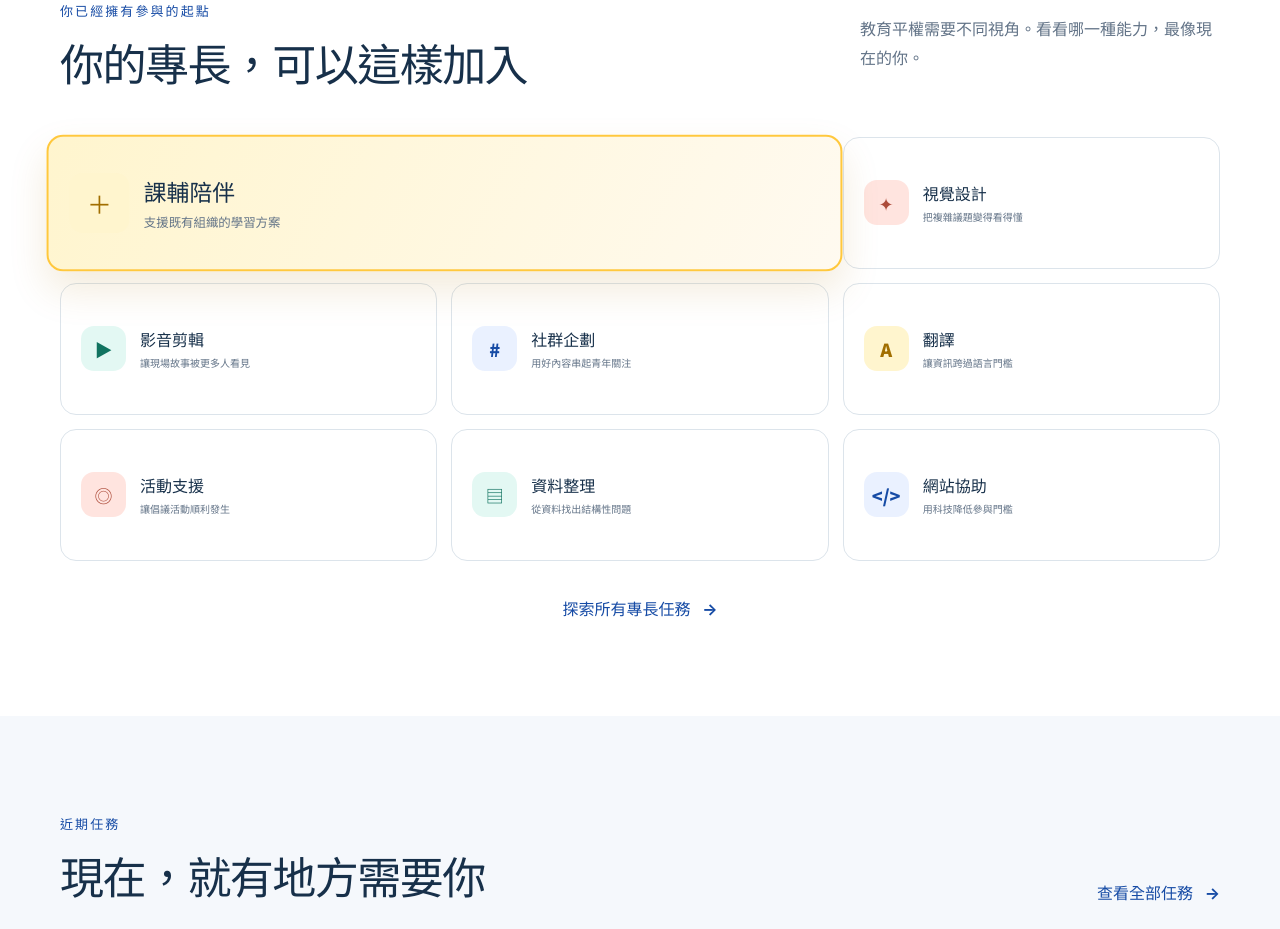
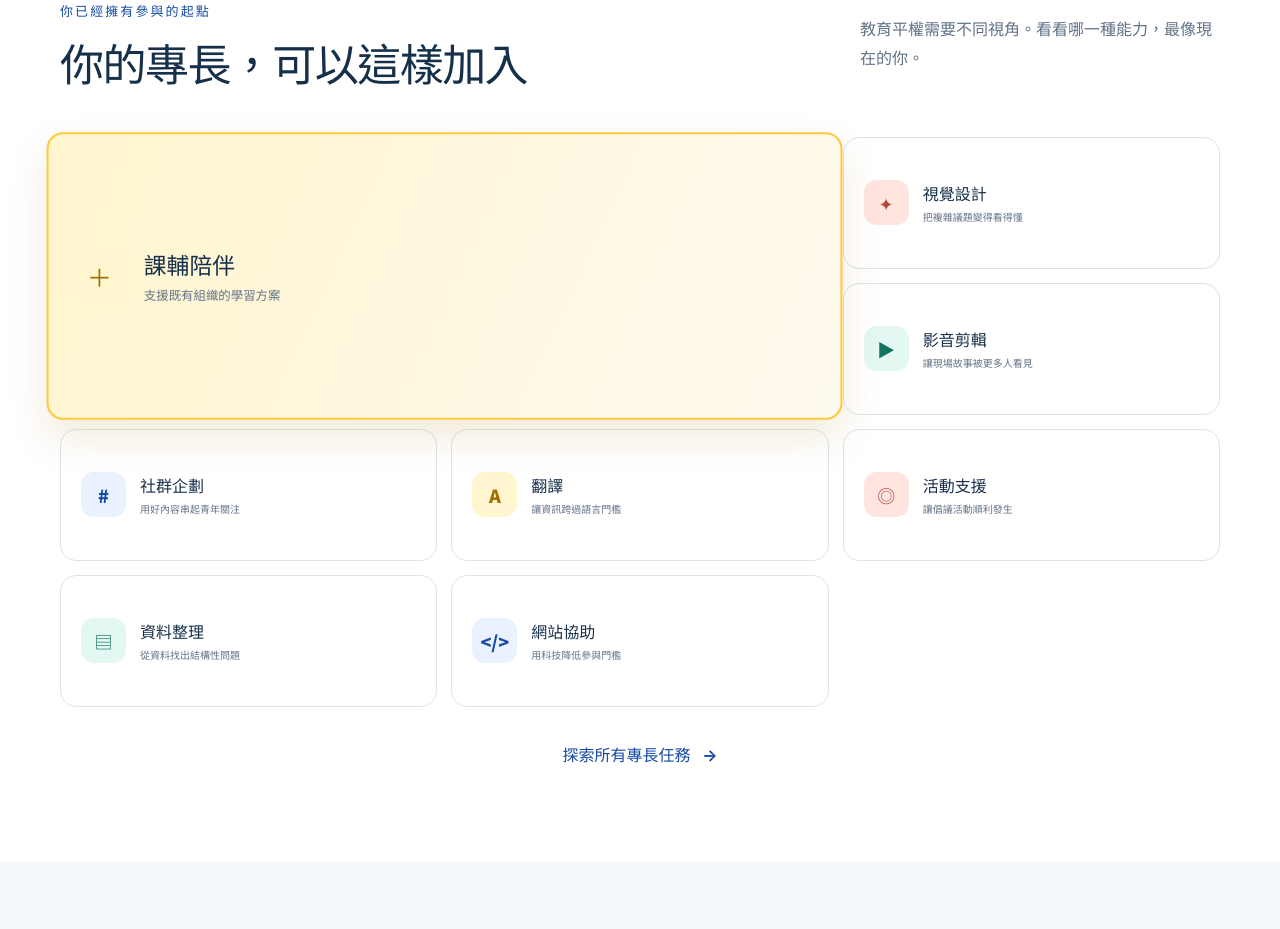
Before and after one commit to kgipj/edu-equity-match, a React (Vite) app: page / in a window 1280 px wide. Shown: the part 880-1809 px from the top of the page. Built offline with nearby package versions, Linux system fonts and the light colour scheme.

Commit message:
Expand tutoring skill card

```diff
--- a/src/styles.css
+++ b/src/styles.css
@@ -137,7 +137,7 @@ h1, h2, h3 { line-height: 1.3; letter-spacing: -.035em; }
 .skill-grid { display: grid; grid-template-columns: repeat(3, 1fr); gap: 14px; }
 .skill-card { min-height: 132px; padding: 20px; border-radius: 16px; border: 1px solid var(--line); display: flex; align-items: center; gap: 14px; transition: transform .2s, box-shadow .2s, border-color .2s; }
 .skill-card:hover { transform: translateY(-5px); box-shadow: var(--shadow); border-color: transparent; }
-.skill-card-priority { grid-column: span 2; position: relative; z-index: 2; transform: scale(1.035); border: 2px solid var(--yellow); background: linear-gradient(115deg, var(--yellow-pale), #fffaf0); box-shadow: 0 18px 38px rgba(167, 116, 0, .14); }
+.skill-card-priority { grid-column: span 2; grid-row: span 2; position: relative; z-index: 2; transform: scale(1.035); border: 2px solid var(--yellow); background: linear-gradient(115deg, var(--yellow-pale), #fffaf0); box-shadow: 0 18px 38px rgba(167, 116, 0, .14); }
 .skill-card-priority:hover { transform: translateY(-5px) scale(1.035); border-color: var(--yellow); }
 .skill-card.skill-card-priority strong { font-size: 22px; }
 .skill-card.skill-card-priority small { font-size: 12px; }
@@ -433,7 +433,7 @@ h1, h2, h3 { line-height: 1.3; letter-spacing: -.035em; }
   .split-heading { flex-direction: column; gap: 10px; }
   .align-end { align-items: flex-start; }
   .skill-grid { grid-template-columns: 1fr; }
-  .skill-card-priority { grid-column: auto; transform: none; min-height: 125px; }
+  .skill-card-priority { grid-column: auto; grid-row: auto; transform: none; min-height: 125px; }
   .skill-card-priority:hover { transform: translateY(-3px); }
   .skill-card { min-height: 100px; }
   .task-grid, .related-grid { grid-template-columns: 1fr; }
```
